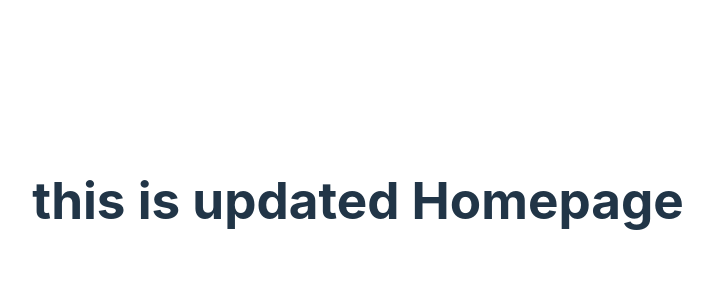
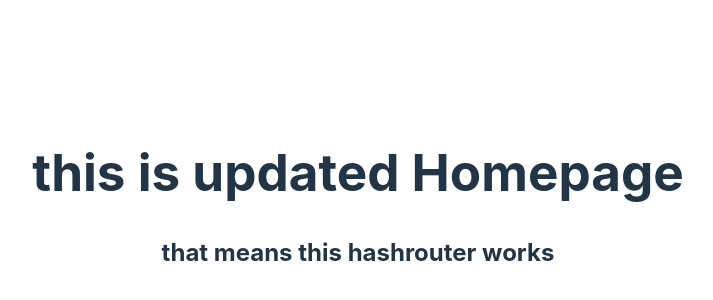
Before and after one commit to sanji6635/react, a React (Vite) app: page / in a window 1280 px wide. Shown: the part 200-500 px from the top of the page, without its empty margins (282-995 px from the left). Built offline with nearby package versions, Linux system fonts and the light colour scheme.

Commit message:
changed from browser router to hash Router

```diff
--- a/src/Page/Home.jsx
+++ b/src/Page/Home.jsx
@@ -3,7 +3,8 @@ import React from "react";
 const Home = () => {
   return (
     <div>
-      <h1>this is updated Homepage</h1>{" "}
+      <h1>this is updated Homepage</h1>
+      <h2> that means this hashrouter works</h2>
     </div>
   );
 };
```
